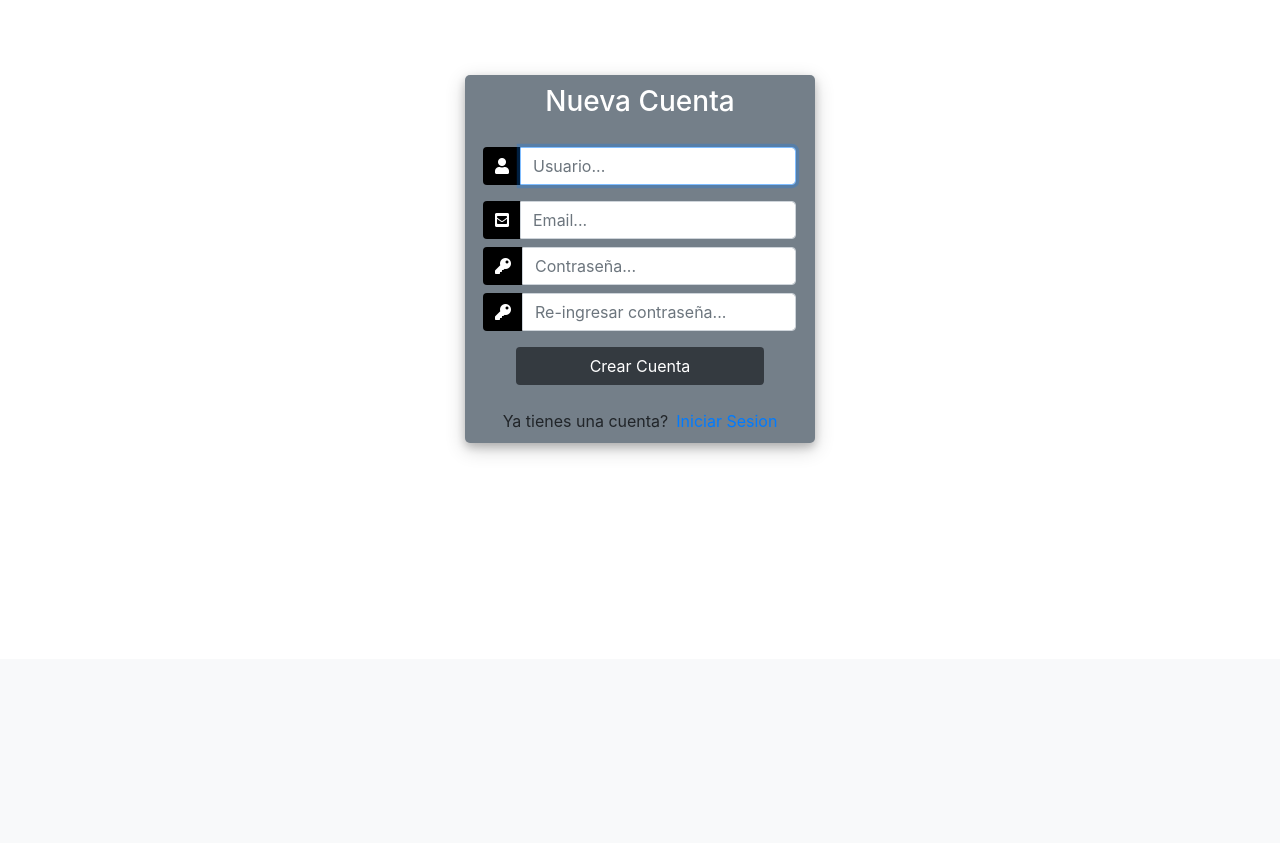
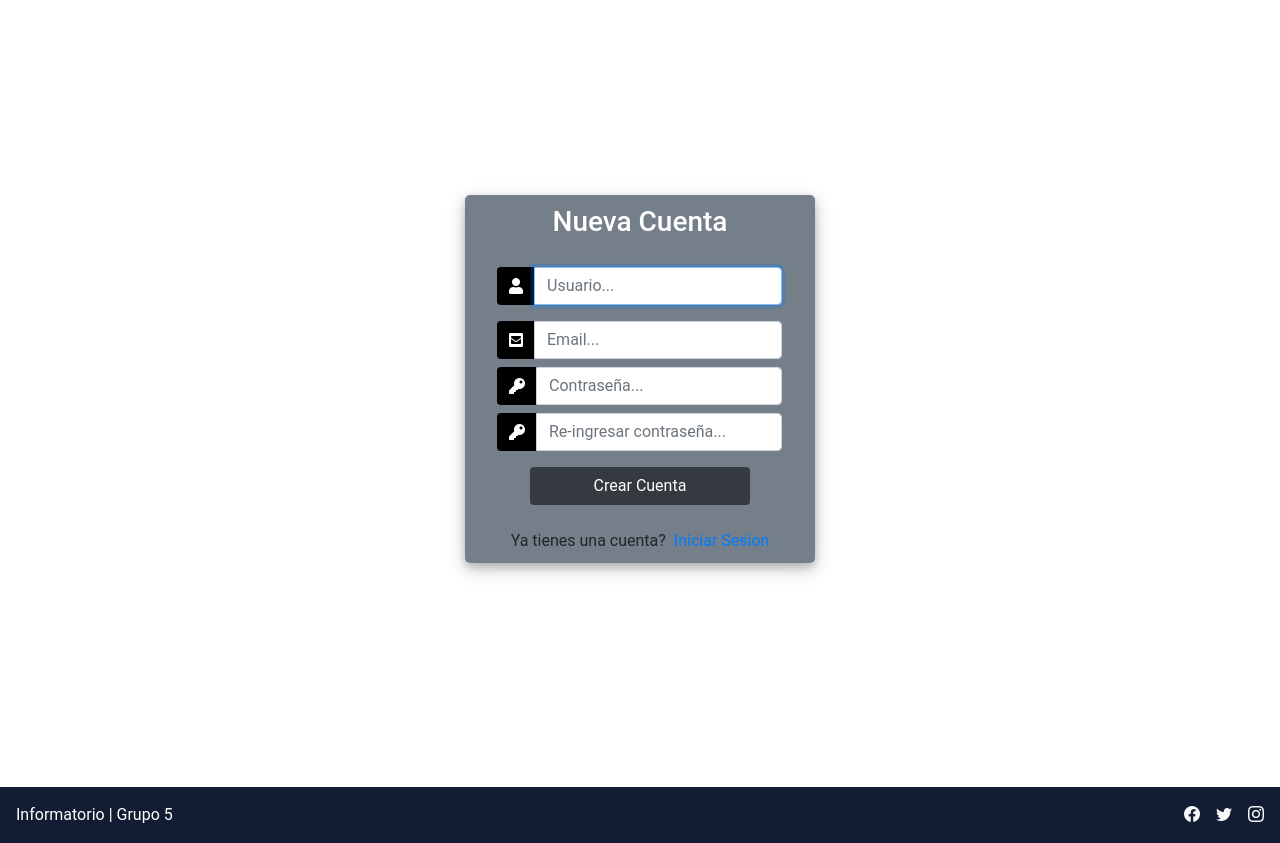
Before and after one commit to NNicolasD/g5-blog, a Django app: page /register/ in a window 1280 px wide. Shown: the part 197-1040 px from the top of the page. Before the commit the page ends 651 px from the top, so only its background shows below. Run offline with Django 4.2, Linux system fonts and the light colour scheme; some libraries are stand-ins or nearby versions.

Commit message:
Agregando estilo a header y footer de base.html

```diff
--- a/src/static/css/style.css
+++ b/src/static/css/style.css
@@ -13,7 +13,85 @@
     font-family: Roboto, Oxygen, sans-serif
 }
 
+
 body {
+    background: #FFFFFF;
     width: 100vw;
     height: 100vh;
+    position: relative;
 }
+
+.navbar {
+    background: #121D33 !important;
+    font-size: 1.2rem !important;
+}
+
+.navbar a {
+    background-color: #121D33;
+    color: #FFFFFF !important;
+}
+
+
+footer {
+    color: #FFFFFF;
+    width: 100vw !important;
+    background: #121D33;
+    position: absolute;
+}
+
+.user_card {
+    width: 350px;
+    margin-top: auto;
+    margin-bottom: auto;
+    background: #747f89;
+    position: relative;
+    display: flex;
+    justify-content: center;
+    flex-direction: column;
+    padding: 10px;
+    box-shadow: 0 4px 8px 0 rgba(0, 0, 0, 0.2), 0 6px 20px 0 rgba(0, 0, 0, 0.19);
+    -webkit-box-shadow: 0 4px 8px 0 rgba(0, 0, 0, 0.2), 0 6px 20px 0 rgba(0, 0, 0, 0.19);
+    -moz-box-shadow: 0 4px 8px 0 rgba(0, 0, 0, 0.2), 0 6px 20px 0 rgba(0, 0, 0, 0.19);
+    border-radius: 5px;
+
+}
+
+.form_container {
+    margin-top: 20px;
+}
+
+#form-title{
+    color: #fff;
+
+}
+
+.login_btn {
+    width: 100%;
+    background: #343a40 !important;
+    color: white !important;
+}
+.login_btn:focus {
+    box-shadow: none !important;
+    outline: 0px !important;
+}
+.login_container {
+    padding: 0 2rem;
+}
+.input-group-text {
+    background: #000 !important;
+    color: white !important;
+    border: 0 !important;
+    border-radius: 0.25rem 0 0 0.25rem !important;
+}
+.input_user,
+.input_pass:focus {
+    box-shadow: none !important;
+    outline: 0px !important;
+}
+
+#messages{
+    background-color: grey;
+    color: #fff;
+    padding: 10px;
+    margin-top: 10px;
+}
--- a/src/templates/base.html
+++ b/src/templates/base.html
@@ -5,24 +5,26 @@
 <head>
     <meta charset="UTF-8">
     <meta name="viewport" content="width=device-width, initial-scale=1.0">
+    <link rel="shortcut icon" type="image/png" href="{% static 'img/favicon.ico' %}" >
     <title>{% block title %} {% endblock %}</title>
     <link href="https://cdn.jsdelivr.net/npm/bootstrap@5.3.0/dist/css/bootstrap.min.css" rel="stylesheet" integrity="sha384-9ndCyUaIbzAi2FUVXJi0CjmCapSmO7SnpJef0486qhLnuZ2cdeRhO02iuK6FUUVM" crossorigin="anonymous">
     <link href="https://cdnjs.cloudflare.com/ajax/libs/font-awesome/6.4.0/css/all.min.css">
     <link rel="stylesheet" href="https://stackpath.bootstrapcdn.com/bootstrap/4.1.3/css/bootstrap.min.css" integrity="sha384-MCw98/SFnGE8fJT3GXwEOngsV7Zt27NXFoaoApmYm81iuXoPkFOJwJ8ERdknLPMO" crossorigin="anonymous">
+    <link rel="stylesheet" href="https://cdn.jsdelivr.net/npm/bootstrap-icons@1.8.1/font/bootstrap-icons.css">
     <script src="https://ajax.googleapis.com/ajax/libs/jquery/3.3.1/jquery.min.js"></script>
     <link rel="stylesheet" href="https://use.fontawesome.com/releases/v5.6.1/css/all.css" integrity="sha384-gfdkjb5BdAXd+lj+gudLWI+BXq4IuLW5IT+brZEZsLFm++aCMlF1V92rMkPaX4PP" crossorigin="anonymous">
-    <link rel="stylesheet" href="{% static 'css/styles.css' %}">
+    <link rel="stylesheet" href="{% static 'css/style.css' %}">
 </head>
 
 <body>
 
-<nav class="navbar navbar-expand-lg bg-body-tertiary">
+<nav class="navbar navbar-dark navbar-expand-lg bg-body-tertiary">
     <div class="container-fluid">
-      <a class="navbar-brand" href="#">BLOG</a>
+      <img class="navbar-brand" src="{% static 'img/blog_logo.png' %}" width="200" alt="">
       <button class="navbar-toggler" type="button" data-bs-toggle="collapse" data-bs-target="#navbarNavDropdown" aria-controls="navbarNavDropdown" aria-expanded="false" aria-label="Toggle navigation">
         <span class="navbar-toggler-icon"></span>
       </button>
-      <div class="collapse navbar-collapse" id="navbarNavDropdown">
+      <div class="collapse navbar-collapse justify-content-end" id="navbarNavDropdown">
         <ul class="navbar-nav">
           <li class="nav-item">
             <a class="nav-link active" aria-current="page" href="{% url 'blog:home' %}">Inicio</a>
@@ -34,33 +36,37 @@
             <a class="nav-link" href="{% url 'articulos:category-list' %}">Categorías</a>
           </li>
           <li class="nav-item">
-            <a class="nav-link" href="{% url 'blog:about' %}">Acerca de Nosotros</a>
+            <a class="nav-link" href="{% url 'blog:about' %}">Nosotros</a>
           </li>
           <li class="nav-item">
             <a class="nav-link" href="{% url 'blog:contact' %}">Contacto</a>
           </li>
-          <li class="nav-item">
-            <a class="nav-link" href="{% url 'register' %}">Registrarse</a>
-          </li>
-          <li class="nav-item dropdown">
+
 
             {% if user.is_authenticated %}
+            <li class="nav-item dropdown">
               <a class="nav-link dropdown-toggle" href="#" role="button" data-bs-toggle="dropdown" aria-expanded="false">
                 {{ user.username }}
               </a>
-
-              {% else %}
-
-              <a class="nav-link" href="{% url 'login' %}" role="button" aria-expanded="false">
-                Iniciar Sesión
-              </a>
-
-            {% endif %}
-
               <ul class="dropdown-menu">
                 <li><a class="dropdown-item" href="{% url 'logout' %}">Cerrar sesión</a></li>
               </ul>
             </li>
+
+            {% else %}
+
+            <li class="nav-item">
+                <a class="nav-link" href="{% url 'register' %}">Registrarse</a>
+            </li>
+
+            <li class="nav-item dropdown">
+              <a class="nav-link" href="{% url 'login' %}" role="button" aria-expanded="false">
+                Iniciar Sesión
+              </a>
+            </li>
+
+            {% endif %}
+
         </ul>
       </div>
     </div>
@@ -70,6 +76,19 @@
 
   {% endblock content %}
 
+  <footer class="d-flex justify-content-between mt-2 p-3">
+    <div>
+      <p class="mb-0">Informatorio | Grupo 5</p>
+    </div>
+    <div>
+      <ul class="d-flex gap-3 list-unstyled mb-0">
+        <li><a href="#"><i class="link-light bi-facebook"></i></a></li>
+        <li><a href="#"><i class="link-light bi-twitter"></i></a></li>
+        <li><a href="#"><i class="link-light bi-instagram"></i></a></li>
+      </ul>
+    </div>
+  </footer>
+
 <script src="https://cdn.jsdelivr.net/npm/bootstrap@5.3.0/dist/js/bootstrap.bundle.min.js" integrity="sha384-geWF76RCwLtnZ8qwWowPQNguL3RmwHVBC9FhGdlKrxdiJJigb/j/68SIy3Te4Bkz" crossorigin="anonymous"></script>
 </body>
 
```
